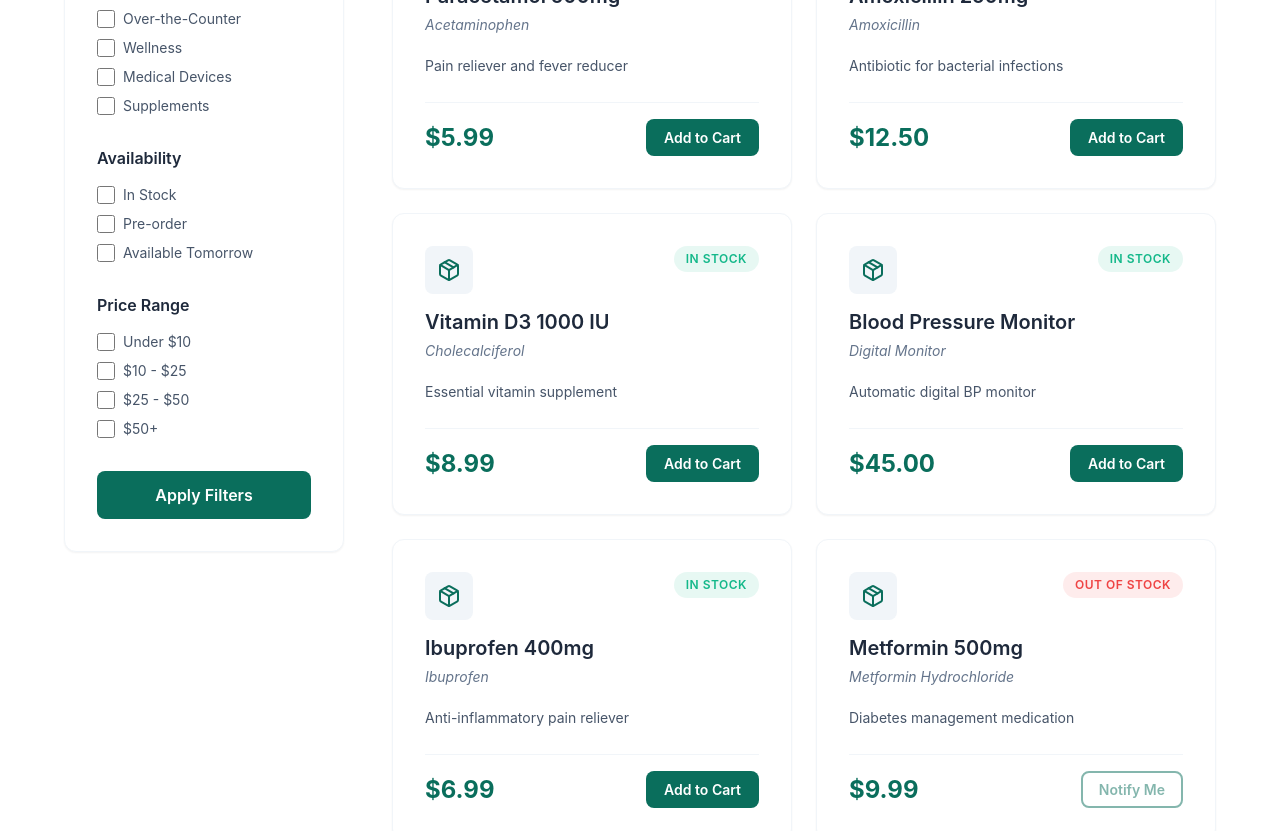
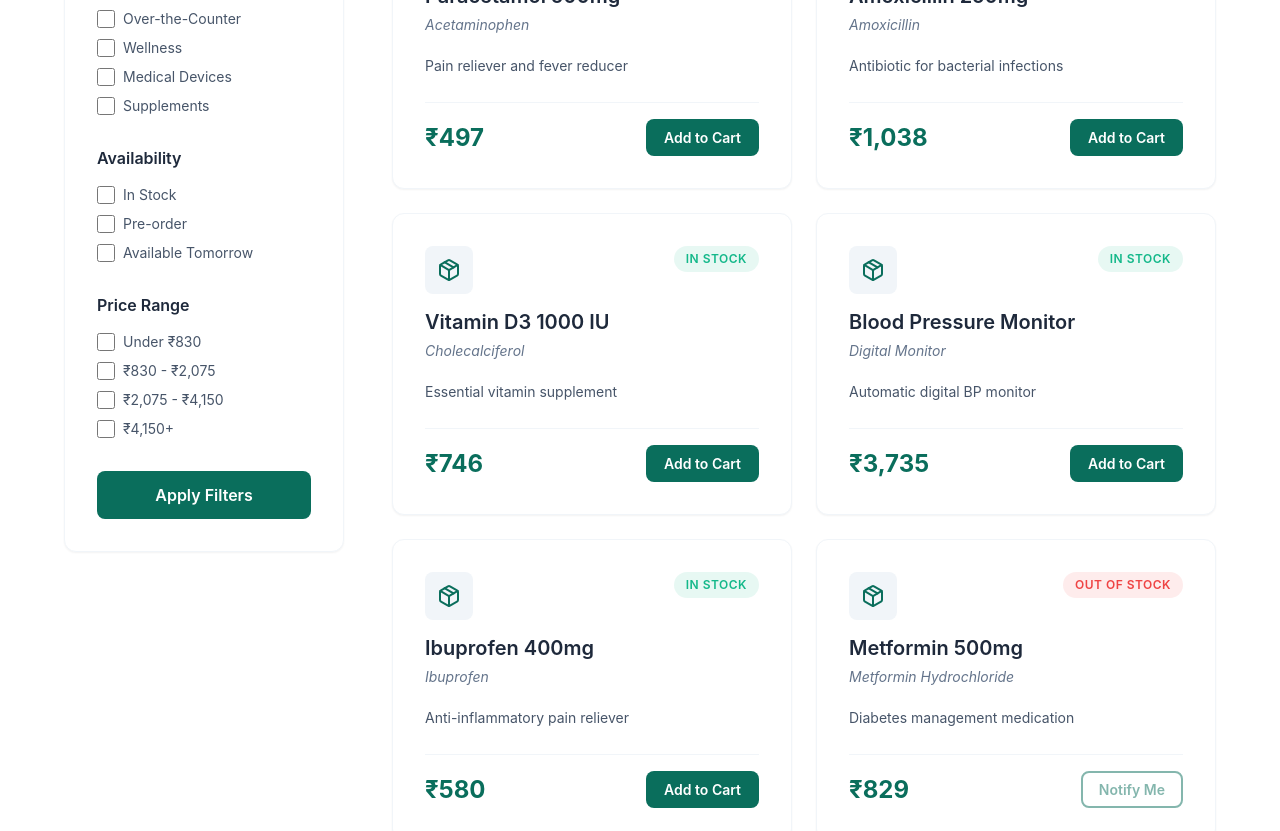
Before and after one commit to Sneheal2026/SnehealWebsite, a React (Create React App) app in the folder frontend/snehealfrontend/: page /medicine-search in a window 1280 px wide. Shown: the part 860-1691 px from the top of the page. Built offline with nearby package versions, Linux system fonts and the light colour scheme.

Commit message:
Price valus changes to indian currency

```diff
--- a/frontend/snehealfrontend/src/pages/MedicineSearchPage.jsx
+++ b/frontend/snehealfrontend/src/pages/MedicineSearchPage.jsx
@@ -12,6 +12,10 @@ const MedicineSearchPage = () => {
 
   const [searchTerm, setSearchTerm] = useState('');
   const [selectedCategory, setSelectedCategory] = useState('all');
+
+  // Conversion rate and formatter for INR display (adjust rate as needed)
+  const USD_TO_INR = 83;
+  const formatINR = (usd) => new Intl.NumberFormat('en-IN', { style: 'currency', currency: 'INR', maximumFractionDigits: 0 }).format(usd * USD_TO_INR);
 
   const categories = [
     { id: 'all', label: 'All Medicines' },
@@ -32,7 +36,14 @@ const MedicineSearchPage = () => {
     },
     {
       title: 'Price Range',
-      options: ['Under $10', '$10 - $25', '$25 - $50', '$50+']
+      options: (() => {
+        const rangesUSD = [[0,10],[10,25],[25,50],[50,Infinity]];
+        return rangesUSD.map(([min, max]) => {
+          if (max === Infinity) return `${formatINR(min)}+`;
+          if (min === 0) return `Under ${formatINR(max)}`;
+          return `${formatINR(min)} - ${formatINR(max)}`;
+        });
+      })()
     }
   ];
 
@@ -221,7 +232,7 @@ const MedicineSearchPage = () => {
                     <p className="medicine-description">{medicine.description}</p>
 
                     <div className="medicine-footer">
-                      <div className="medicine-price">${medicine.price.toFixed(2)}</div>
+                      <div className="medicine-price">{formatINR(medicine.price)}</div>
                       <Button
                         variant={medicine.inStock ? 'primary' : 'outline'}
                         size="small"
```
